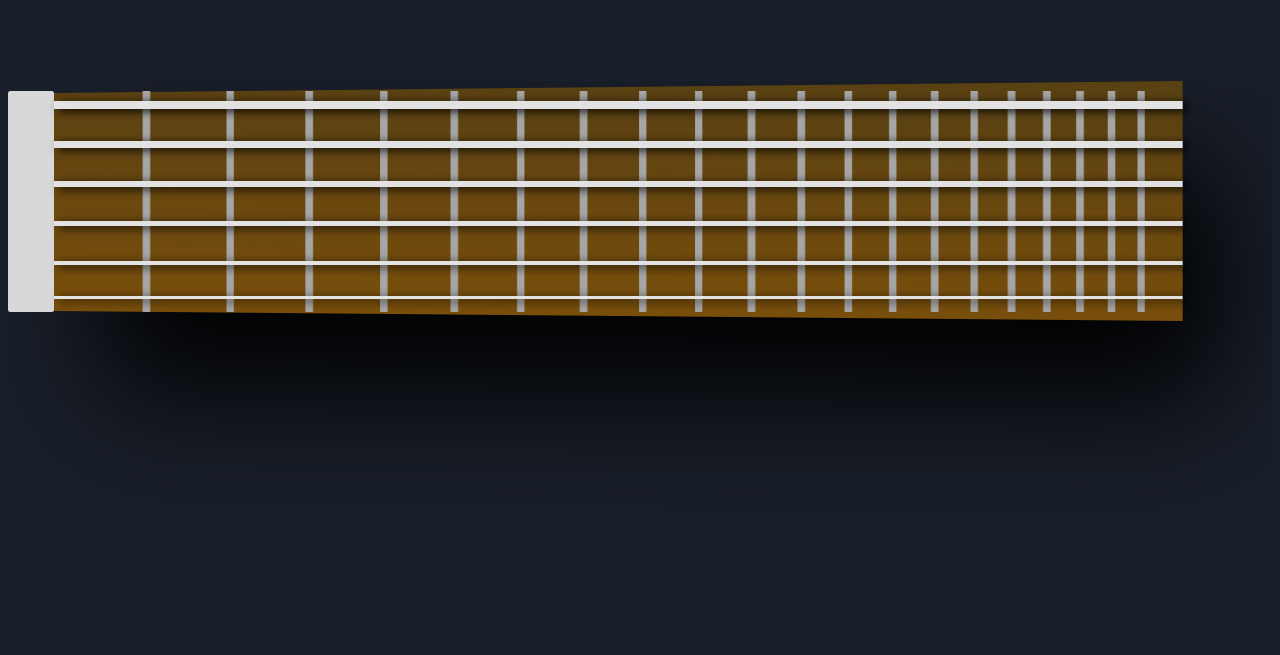
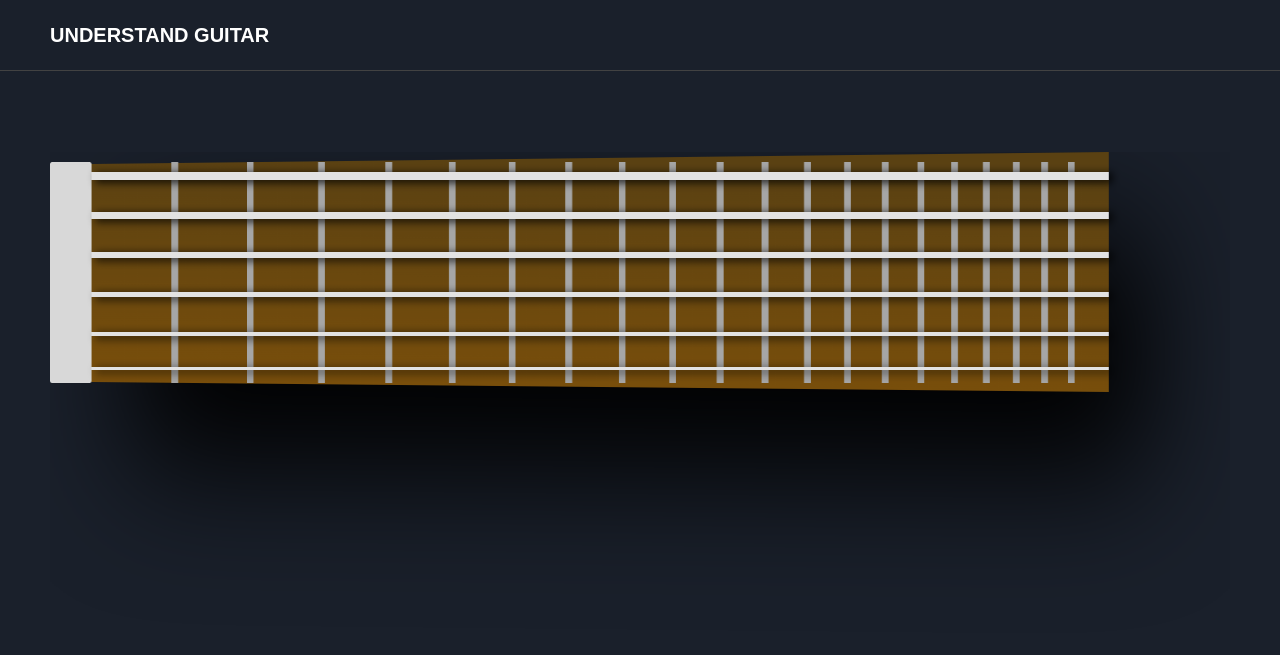
Before and after one commit to mariuszkalinski/guitarTabPlayer, a website built with webpack: page app/index.html in a window 1280 px wide. Built offline with nearby package versions, Linux system fonts and the light colour scheme.

Commit message:
add simple header

```diff
--- a/app/index.html
+++ b/app/index.html
@@ -1,3 +1,21 @@
-<div class="canvasContainer">
-  <canvas id="myCanvas" width="1400" height="500" />
-</div>
+<!DOCTYPE html>
+<html lang="en">
+<head>
+  <meta charset="UTF-8">
+  <meta name="viewport" content="width=device-width, initial-scale=1.0">
+  <meta http-equiv="X-UA-Compatible" content="ie=edge">
+  <title>Understand Guitar</title>
+</head>
+<body>
+  <nav class="navigation">
+    <div class="navigation__container">
+      <div class="navigation__logo">
+        Understand Guitar
+      </div>
+    </div>
+  </nav>
+  <div class="container">
+    <canvas id="myCanvas" width="1450" height="500" />
+  </div>
+</body>
+</html>
--- a/app/styles/styles.scss
+++ b/app/styles/styles.scss
@@ -3,17 +3,44 @@
 body {
   background-color: $bg-moonrock;
   position: relative;
+  margin: 0;
+  padding: 0;
 }
 
-.canvasContainer {
+canvas {
   width: 100%;
+  height: auto;
+}
+
+.container {
+  width: calc(100% - 100px);
   height: 500px;
   position: relative;
   display: flex;
   justify-content: center;
-  margin-top: 81px;
-  canvas {
-    width: 100%;
-    height: auto;
+  margin: 81px 50px;
+}
+
+.navigation {
+  height: 70px;
+  border-bottom: 1px solid $gray-dark;
+  display: flex;
+  justify-content: space-between;
+
+  &__container {
+    width: calc(100% - 100px);
+    margin: 0 50px;
+    display: flex;
+  }
+
+  &__logo {
+    color: $light;
+    font-family: Arial, Helvetica, sans-serif;
+    font-size: 20px;
+    font-weight: bold;
+    text-transform: uppercase;
+    display: flex;
+    align-items: center;
+    justify-content: center;
   }
 }
--- a/app/styles/variables.scss
+++ b/app/styles/variables.scss
@@ -1 +1,3 @@
 $bg-moonrock: #1A202B;
+$gray-dark:   #424242;
+$light:       #fff;
--- a/package.json
+++ b/package.json
@@ -31,6 +31,7 @@
     "node-sass": "^4.7.2",
     "sass-loader": "^6.0.7",
     "style-loader": "^0.20.3",
+    "svg-inline-loader": "^0.8.0",
     "web-midi-api": "^1.4.4"
   }
 }
--- a/webpack.config.js
+++ b/webpack.config.js
@@ -49,6 +49,10 @@ const config = {
           },
         ],
       },
+      {
+        test: /\.svg$/,
+        loader: 'svg-inline-loader',
+      },
     ],
   },
   devServer: {
```
Also changed, not shown: app/assets/eigtht_note.svg (added), app/assets/guitar.svg (deleted), 1 other file.
